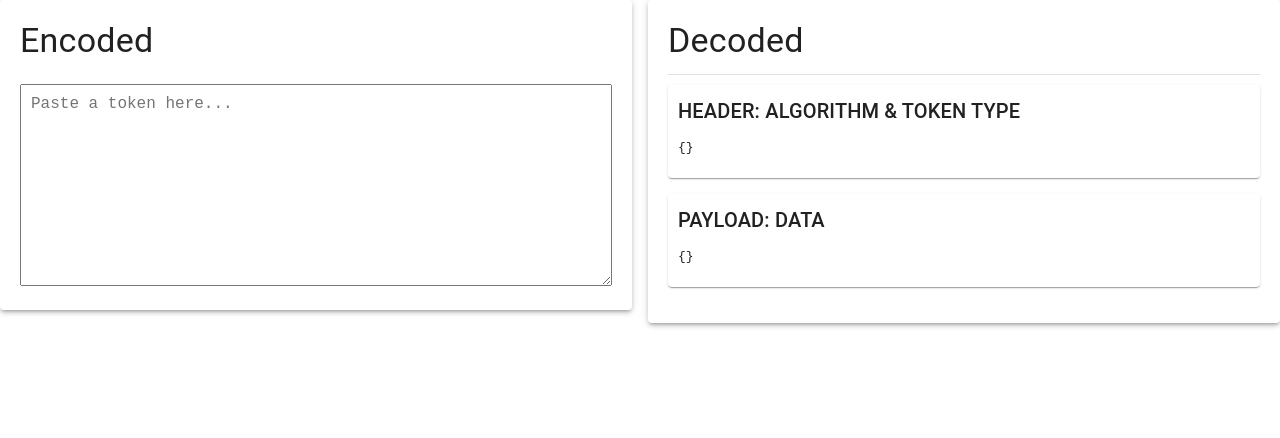
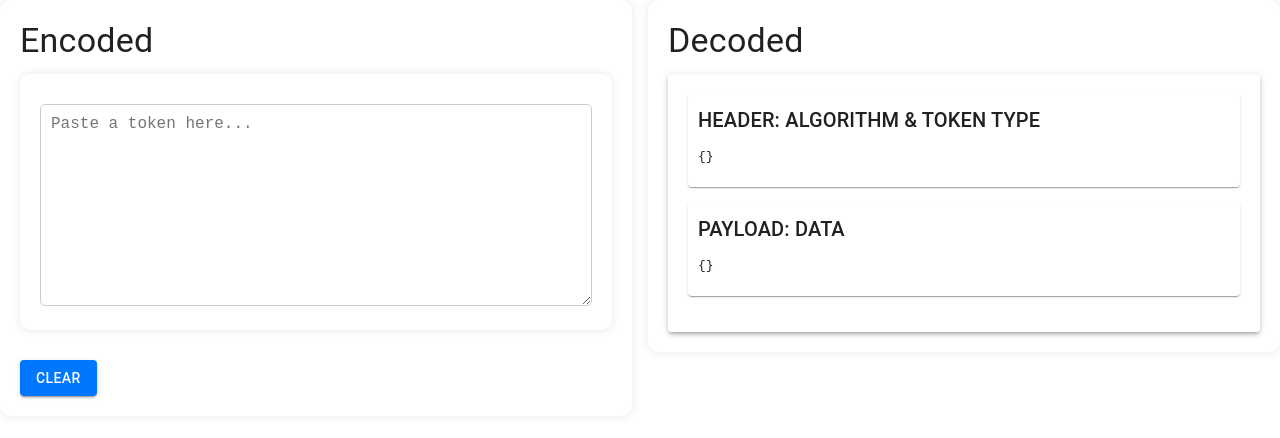
Before and after one commit to chamathns/jwt-playground, a React (Create React App) app: page / in a window 1280 px wide. Shown: the top 438 px of the page. Built offline with nearby package versions, Linux system fonts and the light colour scheme.

Commit message:
style the components

```diff
--- a/src/App.jsx
+++ b/src/App.jsx
@@ -3,6 +3,37 @@ import { TextField, TextareaAutosize, Paper, Button, Typography, Grid } from '@m
 import { styled } from '@mui/system';
 import Encoded from './Encoded';
 import Decoded from './Decoded';
+
+const StyledPaper = styled(Paper)({
+  padding: '20px',
+  marginBottom: '20px',
+  borderRadius: '10px',
+  boxShadow: '0px 0px 10px rgba(0, 0, 0, 0.1)',
+});
+
+const StyledTextarea = styled(TextareaAutosize)({
+  width: '100%',
+  padding: '10px',
+  marginTop: '10px',
+  boxSizing: 'border-box',
+  fontSize: '16px',
+  fontFamily: 'monospace',
+  borderRadius: '5px',
+  border: '1px solid #ccc',
+  '&:focus': {
+    outline: 'none',
+    border: '1px solid #0077ff',
+  },
+});
+
+const StyledButton = styled(Button)({
+  marginTop: '10px',
+  backgroundColor: '#0077ff',
+  color: '#fff',
+  '&:hover': {
+    backgroundColor: '#0066cc',
+  },
+});
 
 function App() {
   const [jwt, setJwt] = useState("");
@@ -22,10 +53,18 @@ function App() {
   return (
     <Grid container spacing={2}>
       <Grid item xs={12} md={6}>
-        <Encoded jwt={jwt} handleJwtChange={handleJwtChange} />
+        <StyledPaper elevation={3}>
+        <Typography variant="h4" gutterBottom>Encoded</Typography>
+          <Encoded jwt={jwt} handleJwtChange={handleJwtChange} />
+          <StyledButton variant="contained" onClick={() => setJwt("")}>Clear</StyledButton>
+        </StyledPaper>
       </Grid>
       <Grid item xs={12} md={6}>
-        <Decoded decodedHeader={decodedHeader} decodedPayload={decodedPayload} />
+        <StyledPaper elevation={3}>
+          <Typography variant="h4" gutterBottom>Decoded</Typography>
+          {/* <Typography variant="subtitle1">EDIT THE PAYLOAD AND SECRET</Typography> */}
+          <Decoded decodedHeader={decodedHeader} decodedPayload={decodedPayload} />
+        </StyledPaper>
       </Grid>
     </Grid>
   );
--- a/src/Decoded.jsx
+++ b/src/Decoded.jsx
@@ -7,8 +7,8 @@ function Decoded({ decodedHeader, decodedPayload }) {
 
     return (
         <Paper elevation={3} style={{ padding: '20px' }}>
-            <Typography variant="h4" gutterBottom>Decoded</Typography>
-            <Divider style={{ margin: '10px 0' }} />
+            {/* <Typography variant="h4" gutterBottom>Decoded</Typography> */}
+            {/* <Divider style={{ margin: '10px 0' }} /> */}
 
             {/* HEADER */}
             <Paper style={{ marginBottom: '16px', padding: '10px' }}>
--- a/src/Encoded.jsx
+++ b/src/Encoded.jsx
@@ -1,18 +1,40 @@
 import React from 'react';
 import { TextareaAutosize, Typography, Paper } from '@mui/material';
+import { styled } from '@mui/system';
+
+const StyledPaper = styled(Paper)({
+    padding: '20px',
+    marginBottom: '20px',
+    borderRadius: '10px',
+    boxShadow: '0px 0px 10px rgba(0, 0, 0, 0.1)',
+});
+
+const StyledTextarea = styled(TextareaAutosize)({
+    width: '100%',
+    padding: '10px',
+    marginTop: '10px',
+    boxSizing: 'border-box',
+    fontSize: '16px',
+    fontFamily: 'monospace',
+    borderRadius: '5px',
+    border: '1px solid #ccc',
+    '&:focus': {
+        outline: 'none',
+        border: '1px solid #0077ff',
+    },
+});
 
 function Encoded({ jwt, handleJwtChange }) {
         return (
-        <Paper elevation={3} style={{ padding: '20px', marginBottom: '20px' }}>
-            <Typography variant="h4" gutterBottom>Encoded</Typography>
-            <TextareaAutosize
+                <StyledPaper elevation={3}>
+                        {/* <Typography variant="h4" gutterBottom>Encoded</Typography> */}
+                        <StyledTextarea
                                 minRows={10}
                                 onChange={handleJwtChange}
                                 placeholder="Paste a token here..."
                                 value={jwt}
-                style={{width: '100%', padding: '10px', marginTop: '10px', boxSizing: 'border-box', fontSize: '16px'}}
                         />
-        </Paper>
+                </StyledPaper>
         );
 }
 
```
Lines whose indentation alone changed are shown as unchanged.
